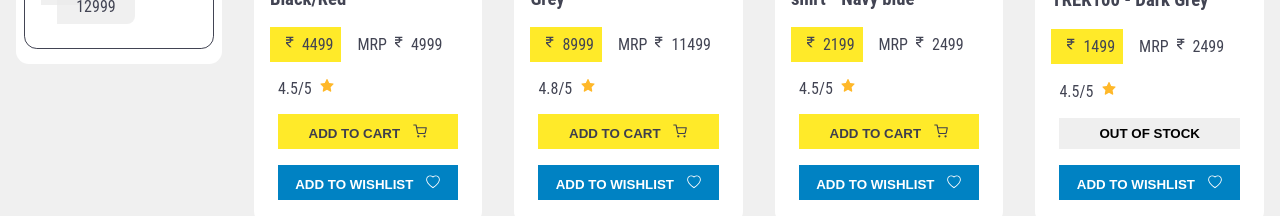
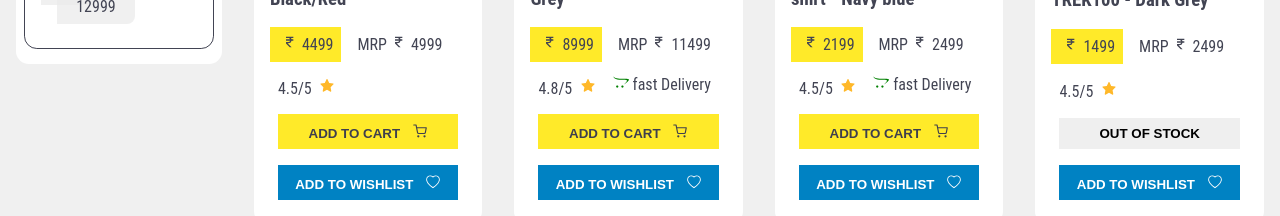
Before and after one commit to ArnavRaaj/ecommerce-app, a React (Create React App) app: page /products in a window 1280 px wide. Shown: the part 440-656 px from the top of the page. Built offline with nearby package versions, Linux system fonts and the light colour scheme.

Commit message:
fast delivery design

```diff
--- a/src/components/products/Products.jsx
+++ b/src/components/products/Products.jsx
@@ -1,13 +1,14 @@
 import React from 'react'
 import "../../css/product.css";
 import { productList } from "./ProductList";
+import { Sidebar } from './Sidebar';
 import { BiRupee } from "react-icons/bi";
 import { AiFillStar } from "react-icons/ai";
+import { FiShoppingCart } from "react-icons/fi"
+import { BsHeart } from "react-icons/bs"
+import { FaOpencart } from "react-icons/fa"
 import { useCart } from '../../context/Cart-Context';
 import { useWish } from '../../context/Wishlist-Context';
-import { BsHeart } from "react-icons/bs"
-import { FiShoppingCart } from "react-icons/fi"
-import { Sidebar } from './Sidebar';
 import { useProduct } from '../../context/Product-context';
 import { filterByPrice, filterByStock, filterByDelivery, filterByPriceRange } from "./Sidebar";
 
@@ -15,7 +16,7 @@ export function Products() {
     const { cartDispatch } = useCart();
     const { wishDispatch } = useWish();
     const { sortItemBy, sortStockBy, sortDeliveryBy, priceRange } = useProduct();
-    const filteredData = filterByPriceRange(filterByDelivery(filterByStock(filterByPrice(productList, sortItemBy),sortStockBy),sortDeliveryBy), priceRange);
+    const filteredData = filterByPriceRange(filterByDelivery(filterByStock(filterByPrice(productList, sortItemBy), sortStockBy), sortDeliveryBy), priceRange);
     // console.log(priceRange, "price --- range");
     // console.log(" filtered data.....",filteredData);
     return (
@@ -37,9 +38,17 @@ export function Products() {
                                 MRP< BiRupee className="icons rupee-icon" />{item.mrp}
                             </span>
                         </p>
-                        <p className="product-rating">
-                            {item.rating}/5 <AiFillStar className="icons rating-icon" />
-                        </p>
+                        <div className="rating-delivery-conatiner">
+                            <p className="product-rating">
+                                {item.rating}/5 <AiFillStar className="icons rating-icon" />
+                            </p>
+                            {item.fastDelivery &&
+                                <p className="fastdelivery">
+                                    <FaOpencart className="delivery-icon" /> fast Delivery
+                                </p>
+                            }
+
+                        </div>
                         <div className="btn-container">
                             {item.inStock &&
                                 <button
--- a/src/css/navbar.css
+++ b/src/css/navbar.css
@@ -108,7 +108,7 @@
     }
 
     .btn {
-        margin: 0.3rem;
+        margin: 0.3rem 0rem;
         padding: 0.5rem;
         font-size: 1rem;
     }
--- a/src/css/product.css
+++ b/src/css/product.css
@@ -53,16 +53,23 @@
     justify-content: center;
 }
 
-.product-rating {
-    margin: 0rem 0rem 0.5rem 0.5rem;
-
-}
-
 .btn-container {
     display: flex;
     flex-direction: column;
     align-self: auto;
     justify-content: center;
+}
+
+.rating-delivery-conatiner {
+    display: flex;
+    flex-direction: row;
+    align-items: center;
+    justify-content: space-between;
+    margin: 0rem 0rem 0.5rem 0.5rem;
+}
+
+.fastdelivery {
+    margin-right: 1rem;
 }
 
 /* icons */
@@ -73,6 +80,10 @@
 
 .rating-icon {
     color: #ffb829 !important;
+}
+
+.delivery-icon {
+    color: green;
 }
 
 /* buttons */
@@ -113,7 +124,7 @@
     }
 
     .product-display-card {
-        margin: 1rem ;
+        margin: 1rem;
         max-width: 25rem;
         width: 100%;
     }
```
